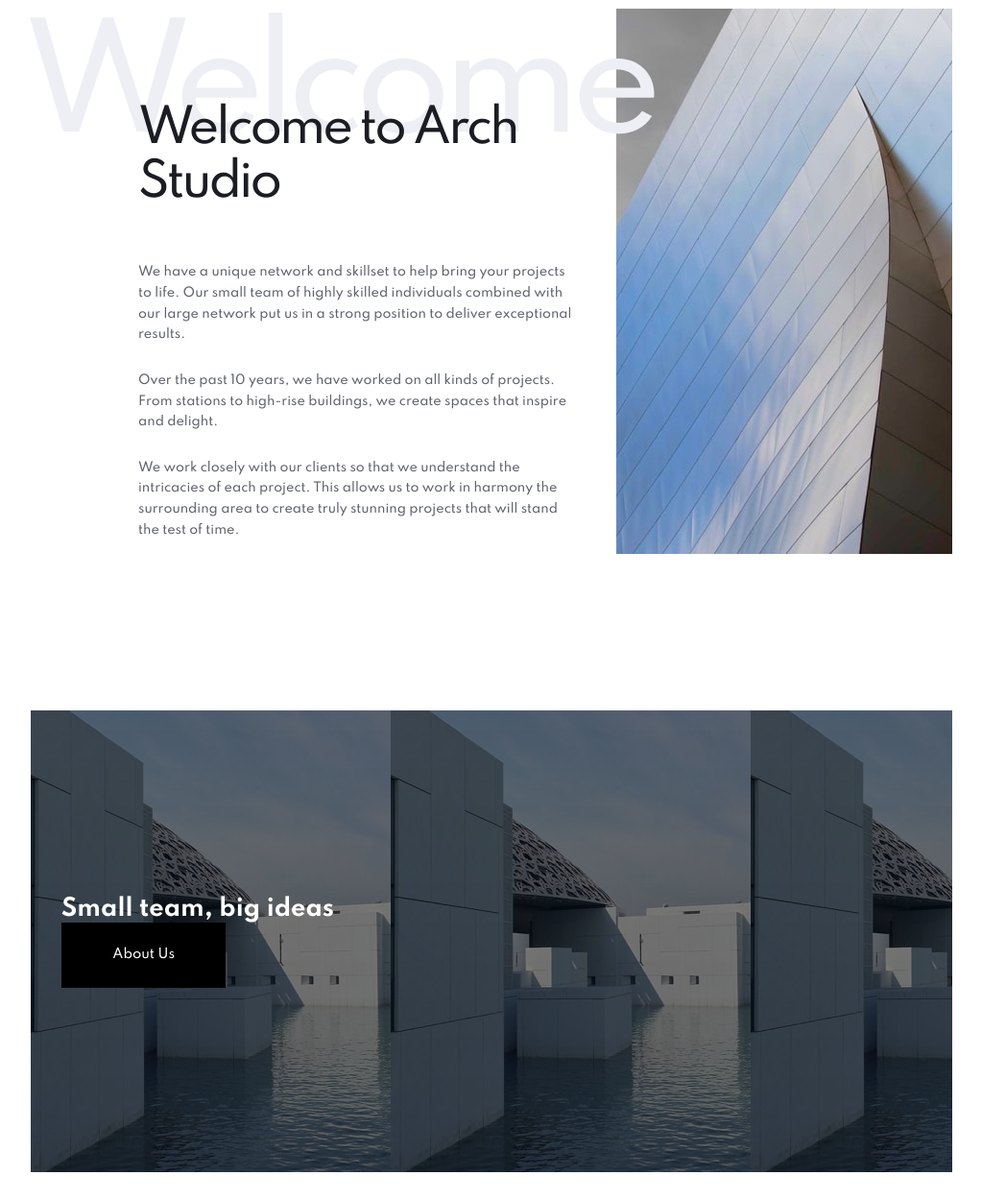
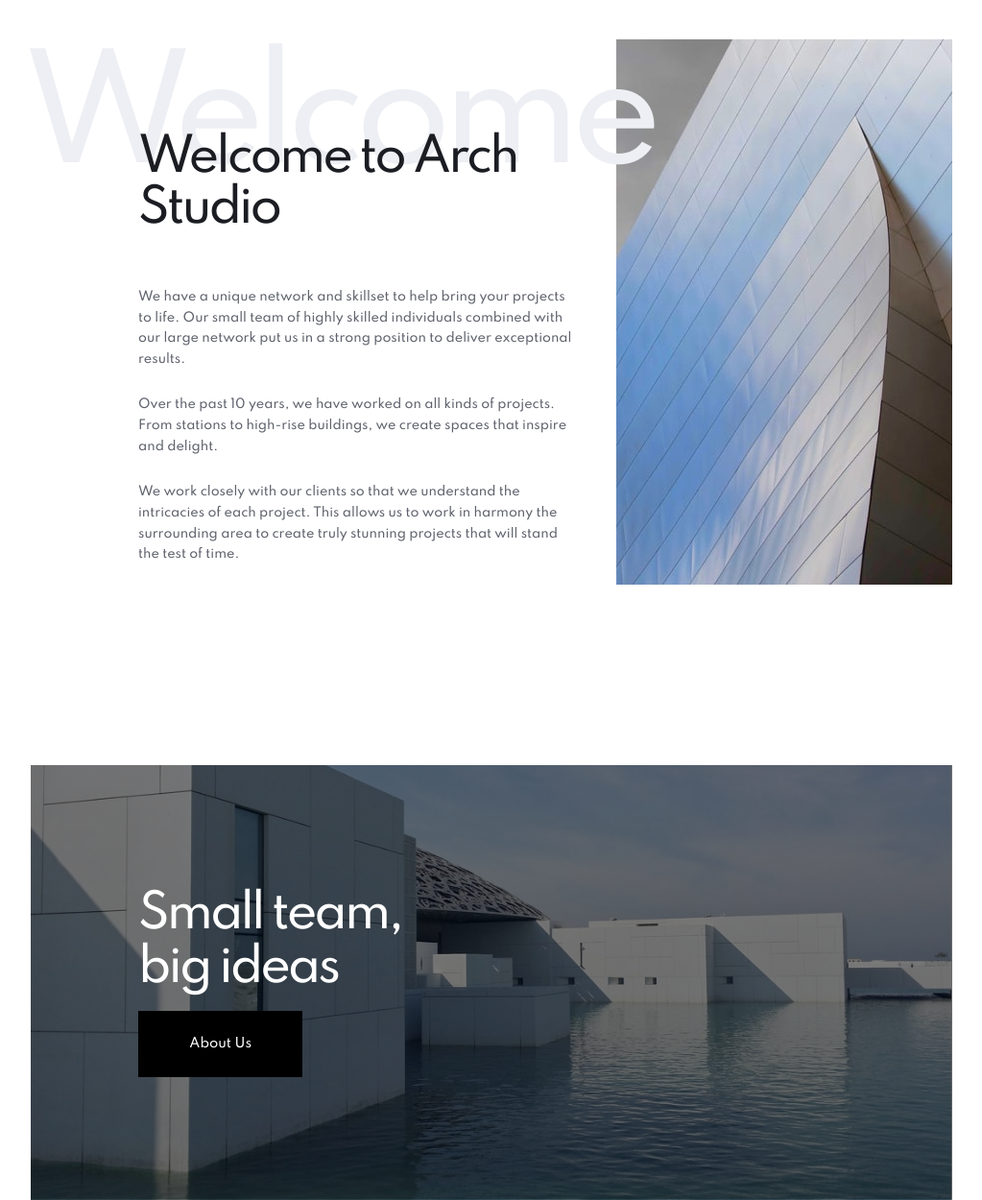
Before and after one commit to AntAllch/archstudio, a plain HTML site: page index.html in a window 1280 px wide. Shown: the part 900-2150 px from the top of the page at 96% size, without its empty margins (128-1151 px from the left). Before the commit the page ends 2121 px from the top, so only its background shows below. Drawn offline with Linux system fonts and the light colour scheme.

Commit message:
About-promo section responsiveness done

```diff
--- a/index.html
+++ b/index.html
@@ -102,7 +102,7 @@
   <!------------------------- START OF ABOUT-PROMO SECTION -------------------------->
 
   <section class="about-promo">
-    <h2 class="aboutpromo-title">Small team, big ideas</h2>
+    <h2 class="aboutpromo-title">Small team, <br> big ideas</h2>
     <a href="#"><button class="btn">About Us</button></a>
   </section>
 
--- a/sass/abstracts/_mixins.scss
+++ b/sass/abstracts/_mixins.scss
@@ -1,6 +1,22 @@
-@mixin imagejpg($bg){
+@mixin imagejpg-mobile($bg){
     background: {
-        image: url("../../img//home/mobile/#{$bg}.jpg");
+        image: linear-gradient(rgba(0,0,0,0.50), rgba(0,0,0,0.55)), url("/img/home/mobile/#{$bg}.jpg");
+        size: cover;
+        position: center;
+    }
+}
+
+@mixin imagejpg-tablet($bg){
+    background: {
+        image: linear-gradient(rgba(0,0,0,0.50), rgba(0,0,0,0.55)), url("/img/home/tablet/#{$bg}.jpg");
+        size: cover;
+        position: center;
+    }
+}
+
+@mixin imagejpg-desktop($bg){
+    background: {
+        image: linear-gradient(rgba(0,0,0,0.50), rgba(0,0,0,0.55)), url("/img/home/desktop/#{$bg}.jpg");
         size: cover;
         position: center;
     }
@@ -30,21 +46,6 @@
     }
 }
 
-@mixin imagejpg-fade($fbg){
-    background: {
-        image: linear-gradient($overlay, $overlay), url("../img/#{$fbg}.jpg");
-        size: cover;
-        position: center;
-    }
-}
-
-@mixin imagejpg-fadewhite($fbg){
-    background: {
-        image: linear-gradient($white-trans, $white-trans), url("../img/#{$fbg}.jpg");
-        size: cover;
-        position: center;
-    }
-}
 
 @mixin size($size){
     width: #{$size}px;
--- a/sass/abstracts/_spacing.scss
+++ b/sass/abstracts/_spacing.scss
@@ -1,3 +1,6 @@
+$tablet: 4rem;
+$desktop: 7rem;
+
 //------------ Padding ------------//
 
 $header-tablet-padding: 3em 0;
@@ -6,12 +9,14 @@ $header-desktop-padding: 3em 0;
 $mobile-nav-padding: 3.5em 0 3.5em 3em;
 
 $hero-mobile-padding: 7em 2em;
-$hero-tablet-padding: 7em 4em;
-$hero-desktop-padding: 10em 7em;
+$hero-tablet-padding: 7em $tablet;
+$hero-desktop-padding: 10em $desktop;
 
-$welcome-desktop-padding: 0 7em;
+$welcome-desktop-padding: 0 $desktop;
 
-$aboutpromo-mobile-padding: 12rem 2rem;
+$aboutpromo-mobile-padding: 12em 2em;
+$aboutpromo-tablet-padding: 12em $tablet;
+$aboutpromo-desktop-padding: 8em $desktop;
 
 $btn-padding: 2em 4em;
 
@@ -23,9 +28,12 @@ $desktop-margin: 0 10.3125em;
 
 $welcome-mobile-margin: 7em 2em;
 $welcome-tablet-margin: 7em 0;
-$welcome-desktop-margin: 10em 0;
+$welcome-desktop-margin: 12em 0;
 
 
 //------------- Text -------------//
 
-$lineheight: 1.7;
+$lineheight-p: 1.7;
+$lineheight-t: 1.4;
+
+$letterspacing-t: -3px;
--- a/sass/layout/_about-promo.scss
+++ b/sass/layout/_about-promo.scss
@@ -1,10 +1,34 @@
 .about-promo{
-    background-image: linear-gradient(rgba(0,0,0,0.50), rgba(0,0,0,0.55),), url("/img/home/mobile/image-small-team.jpg");
+    @include imagejpg-mobile(image-small-team);
     padding: $aboutpromo-mobile-padding;
 
+    @include respond(tablet){
+        @include imagejpg-tablet(image-small-team);
+        padding: $aboutpromo-tablet-padding;
+    }
+
+    @include respond(desktop){
+        @include imagejpg-desktop(image-small-team);
+        padding: $aboutpromo-desktop-padding;
+    }
+
     .aboutpromo-title{
-        // font-size: 2rem;
         color: white;
+        font-size: 2rem;
+        font-weight: $fw-medium;
+        margin-bottom: 2rem;
+        line-height: 1.4;
+        letter-spacing: -3px;
+
+        @include respond(tablet){
+            font-size: 3rem;
+            line-height: 1.1;
+        }
+
+        @include respond(desktop){
+            line-height: normal;
+            margin-bottom: 1rem;
+        }
     }
 
 }
--- a/sass/layout/_hero.scss
+++ b/sass/layout/_hero.scss
@@ -20,8 +20,7 @@
     // .hero-content{
     // }
 
-    h1{
-        // margin-bottom: 0.1em;
+    h1{ //welcome to Arch Studio
         font-weight: $fw-medium;
         font-size: 2.5rem;
         margin-left: -3.5px;
@@ -37,7 +36,7 @@
 
     .hero-desc{
         font-size: $fs-desc;
-        line-height: $lineheight;
+        line-height: $lineheight-p;
         max-width: 430px;
         margin-bottom: 5em;
     }
--- a/sass/layout/_welcome.scss
+++ b/sass/layout/_welcome.scss
@@ -36,10 +36,12 @@
         font-size: 2rem;
         font-weight: $fw-medium;
         letter-spacing: -3px;
+        line-height: 1.4;
 
         @include respond(tablet){
             font-size: 3rem;
             max-width: 600px;
+            line-height: 1.1;
         }
     }
 
@@ -54,7 +56,7 @@
         .welcome-desc{
             font-size: $fs-desc;
             color: $dark-grey;
-            line-height: $lineheight;
+            line-height: $lineheight-p;
             max-width: 585px;
 
             &:not(:last-of-type){
```
Also changed, not shown: css/main.css.
